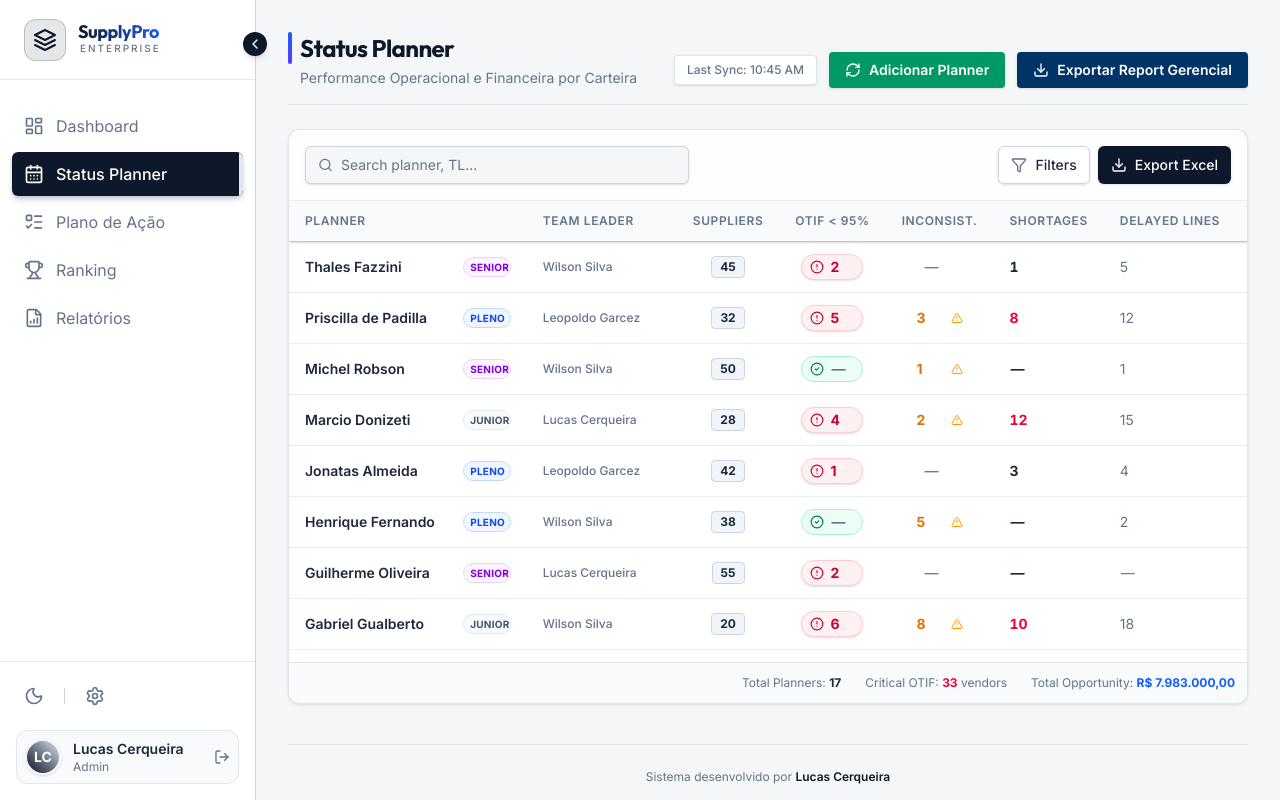
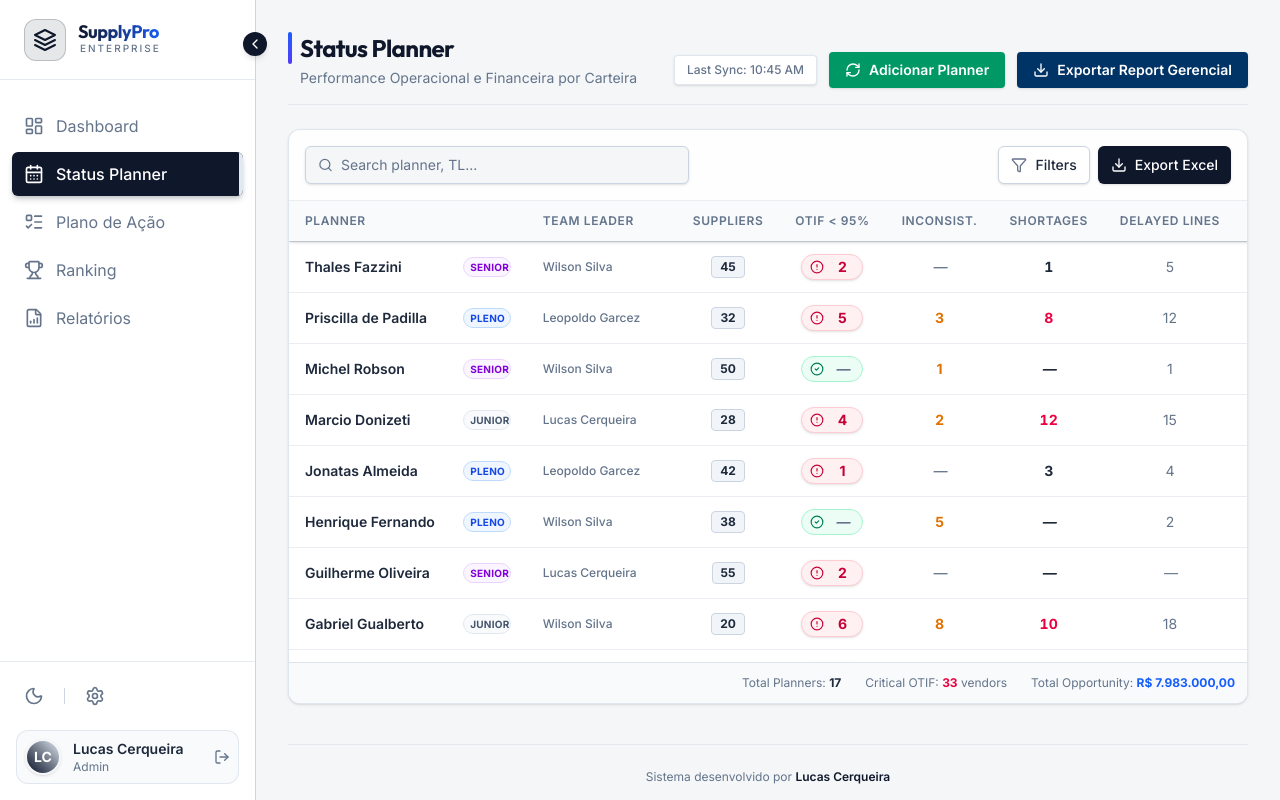
Before and after one commit to lukaobrabao-cpu/SupplyPro, a Next.js app: page /planner in a window 1280 px wide. Built offline with nearby package versions, Linux system fonts and the light colour scheme.

Commit message:
Fix: Force center alignment in editable columns

```diff
--- a/src/components/planner/planner-grid.tsx
+++ b/src/components/planner/planner-grid.tsx
@@ -158,7 +158,7 @@ export function PlannerGrid({ data, onDataChange }: PlannerGridProps) {
                                             type="number"
                                             value={row.qtySuppliers}
                                             onSave={(val) => onDataChange(row.id, 'qtySuppliers', Number(val))}
-                                            className="text-center bg-slate-100 dark:bg-slate-800 border border-border rounded-md px-2 py-0.5 text-xs font-bold min-h-fit w-auto inline-block hover:border-primary/50"
+                                            className="text-center justify-center bg-slate-100 dark:bg-slate-800 border border-border rounded-md px-2 py-0.5 text-xs font-bold min-h-fit w-auto inline-flex hover:border-primary/50"
                                         />
                                     </div>
                                 </td>
@@ -178,7 +178,7 @@ export function PlannerGrid({ data, onDataChange }: PlannerGridProps) {
                                                     type="number"
                                                     value={row.suppliersOtifLow}
                                                     onSave={(val) => onDataChange(row.id, 'suppliersOtifLow', Number(val))}
-                                                    className="w-6 text-center bg-transparent border-none p-0 min-h-0 hover:bg-black/5 rounded-sm"
+                                                    className="w-6 text-center justify-center bg-transparent border-none p-0 min-h-0 hover:bg-black/5 rounded-sm"
                                                 />
                                             </div>
                                         </div>
@@ -187,42 +187,45 @@ export function PlannerGrid({ data, onDataChange }: PlannerGridProps) {
 
                                 {/* Inconsistencies */}
                                 <td className="px-4 py-3 text-center font-medium w-[100px]">
-                                    <div className="flex items-center justify-center gap-0.5">
+                                    <div className="flex justify-center">
                                         <EditableCell
                                             type="number"
                                             value={row.inconsistencies}
                                             onSave={(val) => onDataChange(row.id, 'inconsistencies', Number(val))}
                                             className={cn(
-                                                "text-center w-8 p-0 min-h-0 hover:bg-muted/50 rounded",
+                                                "text-center justify-center w-10 p-0 min-h-0 hover:bg-muted/50 rounded",
                                                 row.inconsistencies > 0 ? "text-amber-600 dark:text-amber-400 font-bold" : "text-muted-foreground"
                                             )}
                                         />
-                                        {row.inconsistencies > 0 && <AlertTriangle size={12} className="text-amber-500" />}
                                     </div>
                                 </td>
 
                                 {/* Shortages */}
                                 <td className="px-4 py-3 text-center w-[100px]">
+                                    <div className="flex justify-center">
                                         <EditableCell
                                             type="number"
                                             value={row.shortages}
                                             onSave={(val) => onDataChange(row.id, 'shortages', Number(val))}
                                             className={cn(
-                                            "text-center w-full p-0 min-h-0 hover:bg-muted/50 rounded",
+                                                "text-center justify-center w-full p-0 min-h-0 hover:bg-muted/50 rounded",
                                                 "font-bold tabular-nums",
                                                 row.shortages > 5 ? "text-rose-600 dark:text-rose-400" : "text-foreground"
                                             )}
                                         />
+                                    </div>
                                 </td>
 
                                 {/* Delayed Lines */}
                                 <td className="px-4 py-3 text-center w-[100px]">
+                                    <div className="flex justify-center">
                                         <EditableCell
                                             type="number"
                                             value={row.linesDelayed}
                                             onSave={(val) => onDataChange(row.id, 'linesDelayed', Number(val))}
-                                        className="text-center text-muted-foreground p-0 min-h-0 hover:bg-muted/50 rounded"
+                                            className="text-center justify-center text-muted-foreground p-0 min-h-0 hover:bg-muted/50 rounded"
                                         />
+                                    </div>
                                 </td>
 
                                 {/* Leftovers Value */}
```
Lines whose indentation alone changed are shown as unchanged.
